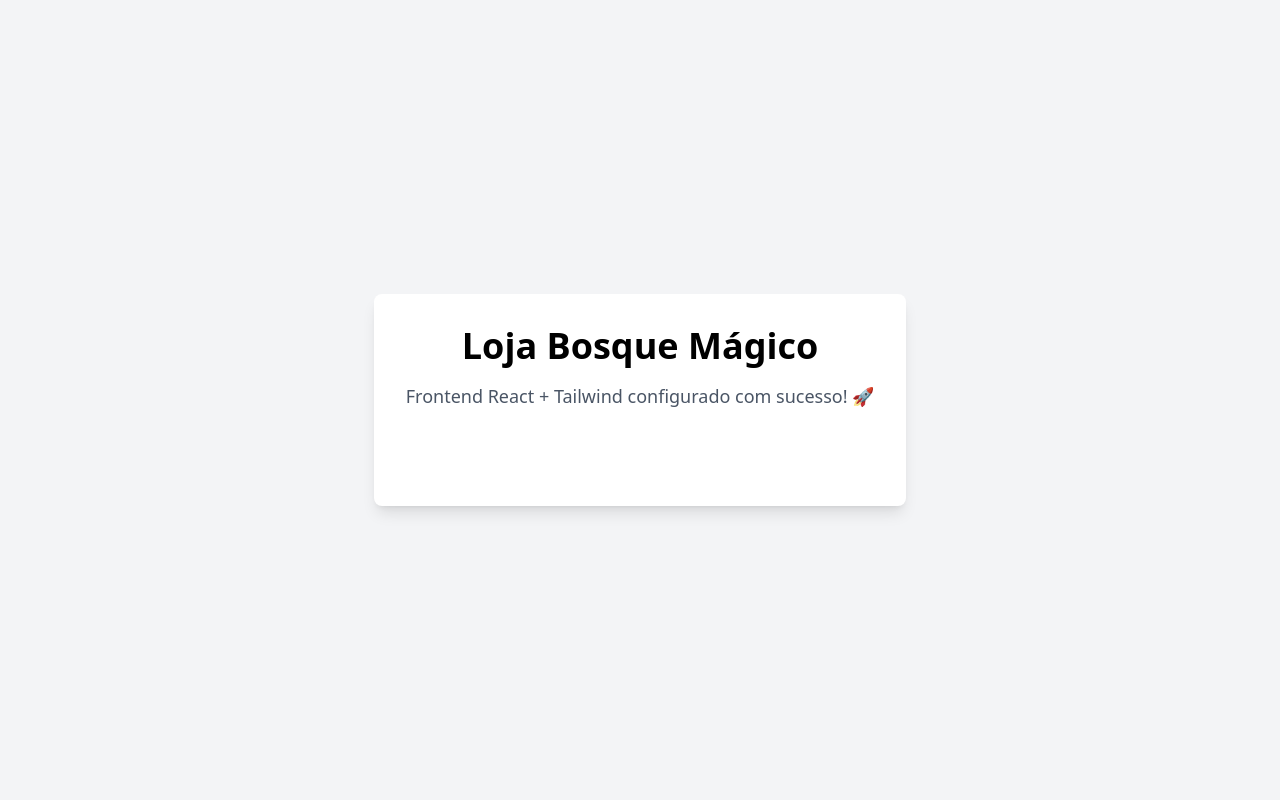
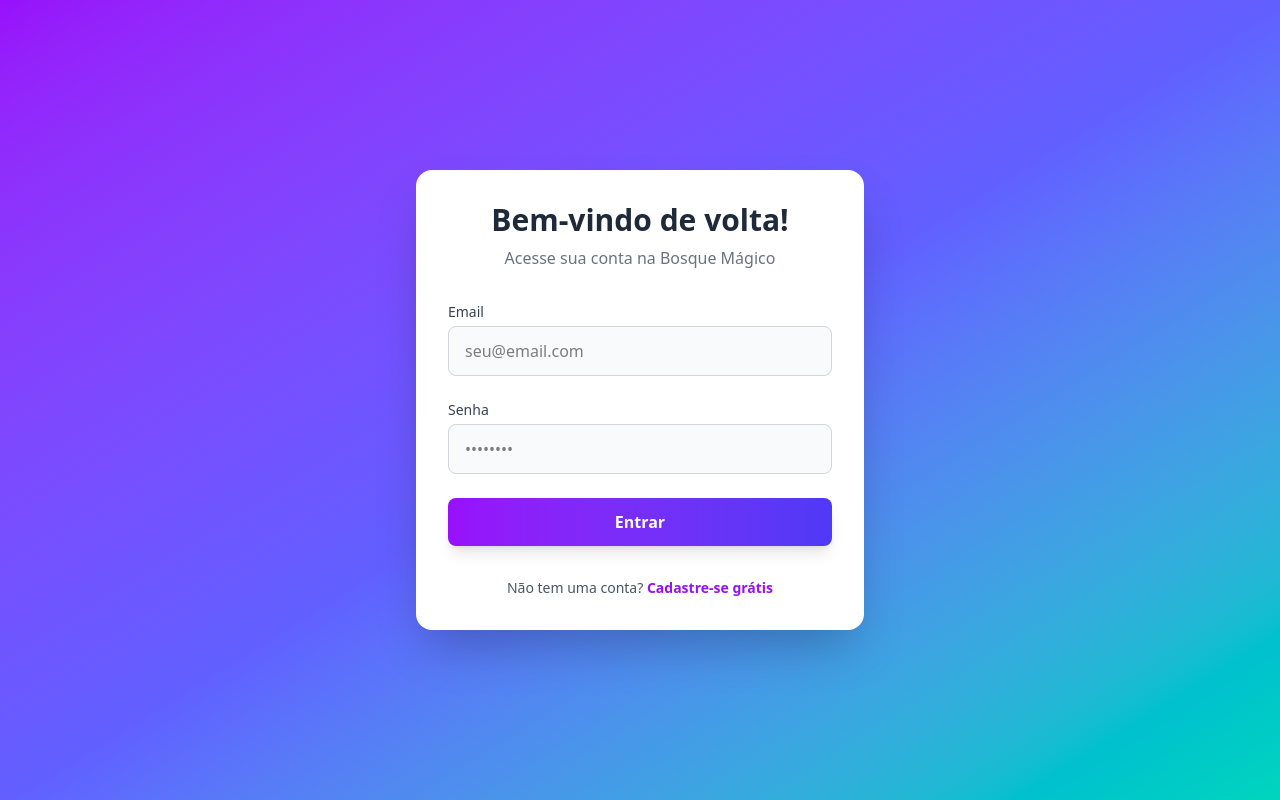
Before and after one commit to luizcpaiva/trabalhoweb2, a React app in the folder frontend/: page /login in a window 1280 px wide. Built offline with nearby package versions, Linux system fonts and the light colour scheme; the HTML template or start-up script is replaced by a standard one.

Commit message:
Configuração de rotas e tela de Login moderna

```diff
--- a/frontend/package.json
+++ b/frontend/package.json
@@ -12,7 +12,8 @@
   "dependencies": {
     "@tailwindcss/postcss": "^4.1.17",
     "react": "^19.2.0",
-    "react-dom": "^19.2.0"
+    "react-dom": "^19.2.0",
+    "react-router-dom": "^7.10.0"
   },
   "devDependencies": {
     "@eslint/js": "^9.39.1",
--- a/frontend/src/App.jsx
+++ b/frontend/src/App.jsx
@@ -1,19 +1,24 @@
+import { BrowserRouter, Routes, Route } from 'react-router-dom';
+import Login from './pages/Login';
+
+function Home() {
+  return <h1 className="text-center mt-10 text-2xl">Página da Loja (Em construção...)</h1>;
+}
+
+function Register() {
+  return <h1 className="text-center mt-10 text-2xl">Página de Cadastro (Em construção...)</h1>;
+}
+
 function App() {
   return (
-    <div className="min-h-screen bg-gray-100 flex items-center justify-center">
-      <div className="bg-white p-8 rounded-lg shadow-lg text-center">
-        <h1 className="text-4xl font-bold text-primary mb-4">
-          Loja Bosque Mágico
-        </h1>
-        <p className="text-gray-600 text-lg">
-          Frontend React + Tailwind configurado com sucesso! 🚀
-        </p>
-        <button className="mt-6 px-6 py-2 bg-secondary text-white rounded hover:bg-green-600 transition duration-300">
-          Botão Bonito
-        </button>
-      </div>
-    </div>
-  )
+    <BrowserRouter>
+      <Routes>
+        <Route path="/login" element={<Login />} />
+        <Route path="/register" element={<Register />} />
+        <Route path="/" element={<Home />} />
+      </Routes>
+    </BrowserRouter>
+  );
 }
 
-export default App
+export default App;
--- /dev/null
+++ b/frontend/src/pages/Login.jsx
@@ -0,0 +1,67 @@
+import { useState } from 'react';
+import { Link, useNavigate } from 'react-router-dom';
+
+function Login() {
+  const [email, setEmail] = useState('');
+  const [password, setPassword] = useState('');
+  const navigate = useNavigate();
+
+  const handleLogin = async (e) => {
+    e.preventDefault();
+    console.log("Login:", email, password);
+    navigate('/');
+  };
+
+  return (
+    <div className="min-h-screen flex items-center justify-center bg-gradient-to-br from-purple-600 via-indigo-500 to-teal-400">
+      <div className="bg-white p-8 rounded-2xl shadow-2xl w-full max-w-md transform transition-all hover:scale-[1.01]">
+        <div className="text-center mb-8">
+          <h2 className="text-3xl font-extrabold text-gray-800">Bem-vindo de volta!</h2>
+          <p className="text-gray-500 mt-2">Acesse sua conta na Bosque Mágico</p>
+        </div>
+
+        <form onSubmit={handleLogin} className="space-y-6">
+          <div>
+            <label className="block text-sm font-medium text-gray-700 mb-1">Email</label>
+            <input
+              type="email"
+              value={email}
+              onChange={(e) => setEmail(e.target.value)}
+              className="w-full px-4 py-3 rounded-lg bg-gray-50 border border-gray-300 focus:border-purple-500 focus:ring-2 focus:ring-purple-200 outline-none transition-all"
+              placeholder="seu@email.com"
+              required
+            />
+          </div>
+
+          <div>
+            <label className="block text-sm font-medium text-gray-700 mb-1">Senha</label>
+            <input
+              type="password"
+              value={password}
+              onChange={(e) => setPassword(e.target.value)}
+              className="w-full px-4 py-3 rounded-lg bg-gray-50 border border-gray-300 focus:border-purple-500 focus:ring-2 focus:ring-purple-200 outline-none transition-all"
+              placeholder="••••••••"
+              required
+            />
+          </div>
+
+          <button
+            type="submit"
+            className="w-full py-3 bg-gradient-to-r from-purple-600 to-indigo-600 text-white font-bold rounded-lg shadow-lg hover:shadow-xl hover:from-purple-700 hover:to-indigo-700 transform hover:-translate-y-0.5 transition-all duration-200"
+          >
+            Entrar
+          </button>
+        </form>
+
+        <p className="mt-8 text-center text-gray-600 text-sm">
+          Não tem uma conta?{' '}
+          <Link to="/register" className="text-purple-600 font-semibold hover:text-purple-800 hover:underline">
+            Cadastre-se grátis
+          </Link>
+        </p>
+      </div>
+    </div>
+  );
+}
+
+export default Login;
```
Also changed, not shown: 1 other file (tests, documents, lock files or other folders).
